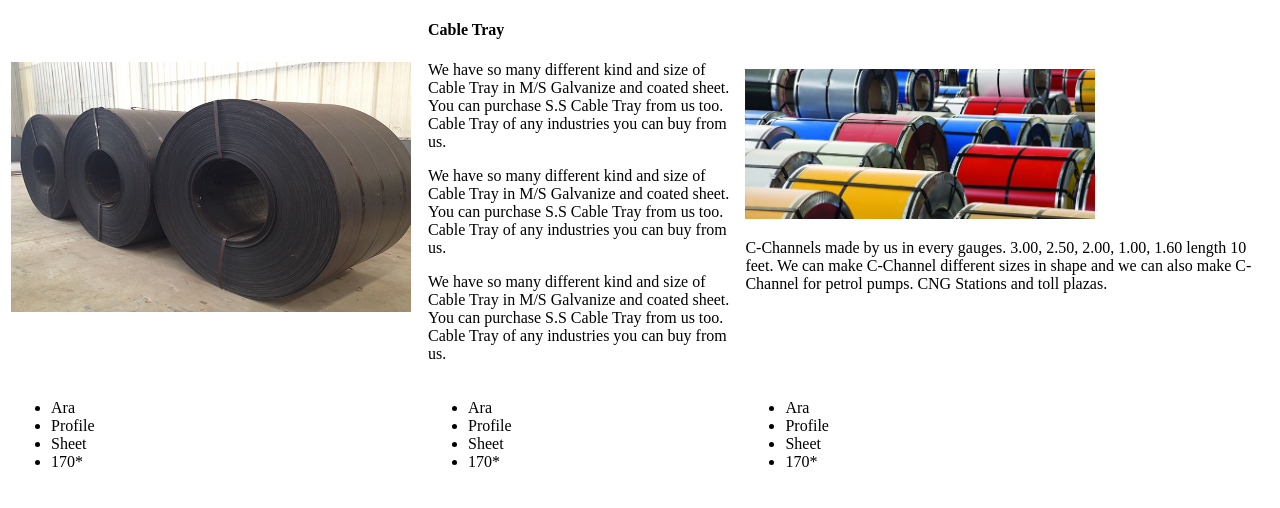
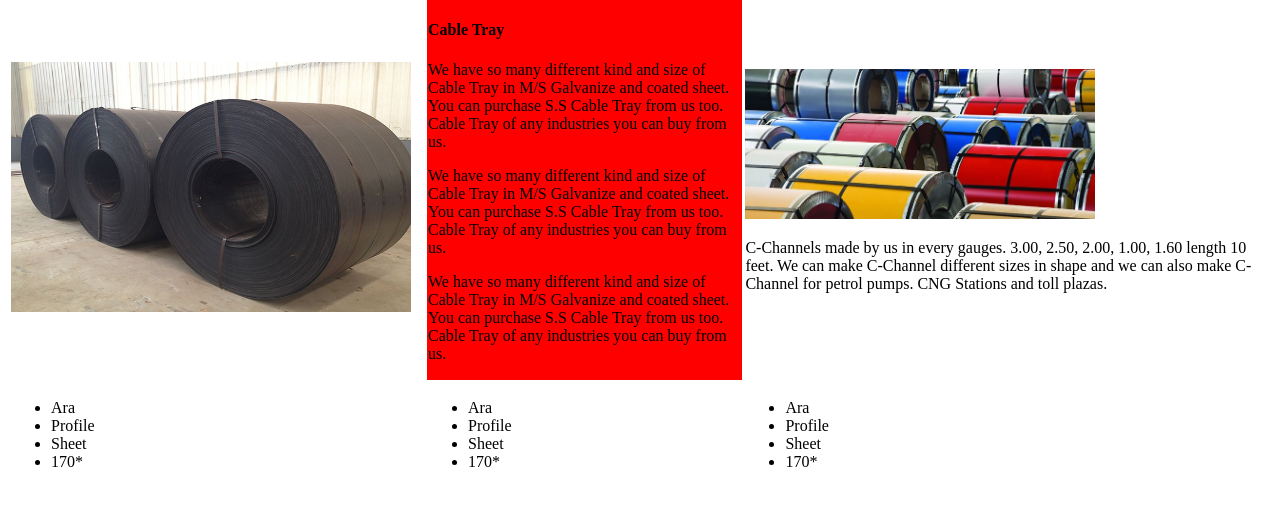
Before and after one commit to abdullahibnismail/HTML-Basics-2, a plain HTML site: page index.html in a window 1280 px wide. Shown: the part 195-703 px from the top of the page. Drawn offline with Linux system fonts and the light colour scheme.

Commit message:
HTML-Basics-2-v2

```diff
--- a/index.html
+++ b/index.html
@@ -20,7 +20,7 @@
         </tr>
         <tr>
             <td><img src="rools.jpg" height="250" width="400" alt=""></td>
-            <td><h4>Cable Tray</h4>
+            <td bgcolor="red"><h4>Cable Tray</h4>
                 <p>We have so many different kind and size of Cable Tray in M/S Galvanize and coated sheet.
                 You can purchase S.S Cable Tray from us too. Cable Tray of any industries you can buy from us.</p>
                 <p>We have so many different kind and size of Cable Tray in M/S Galvanize and coated sheet.
```
